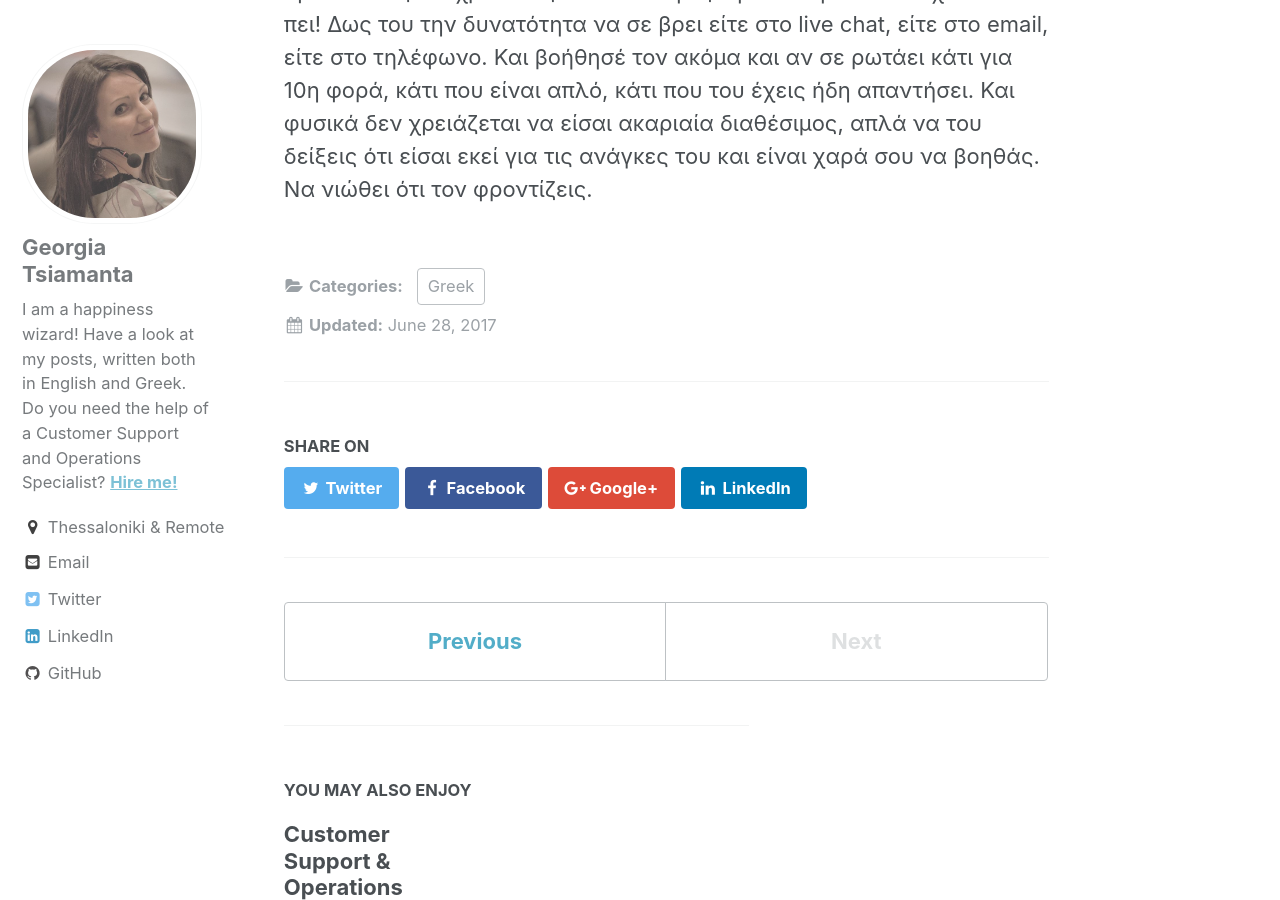
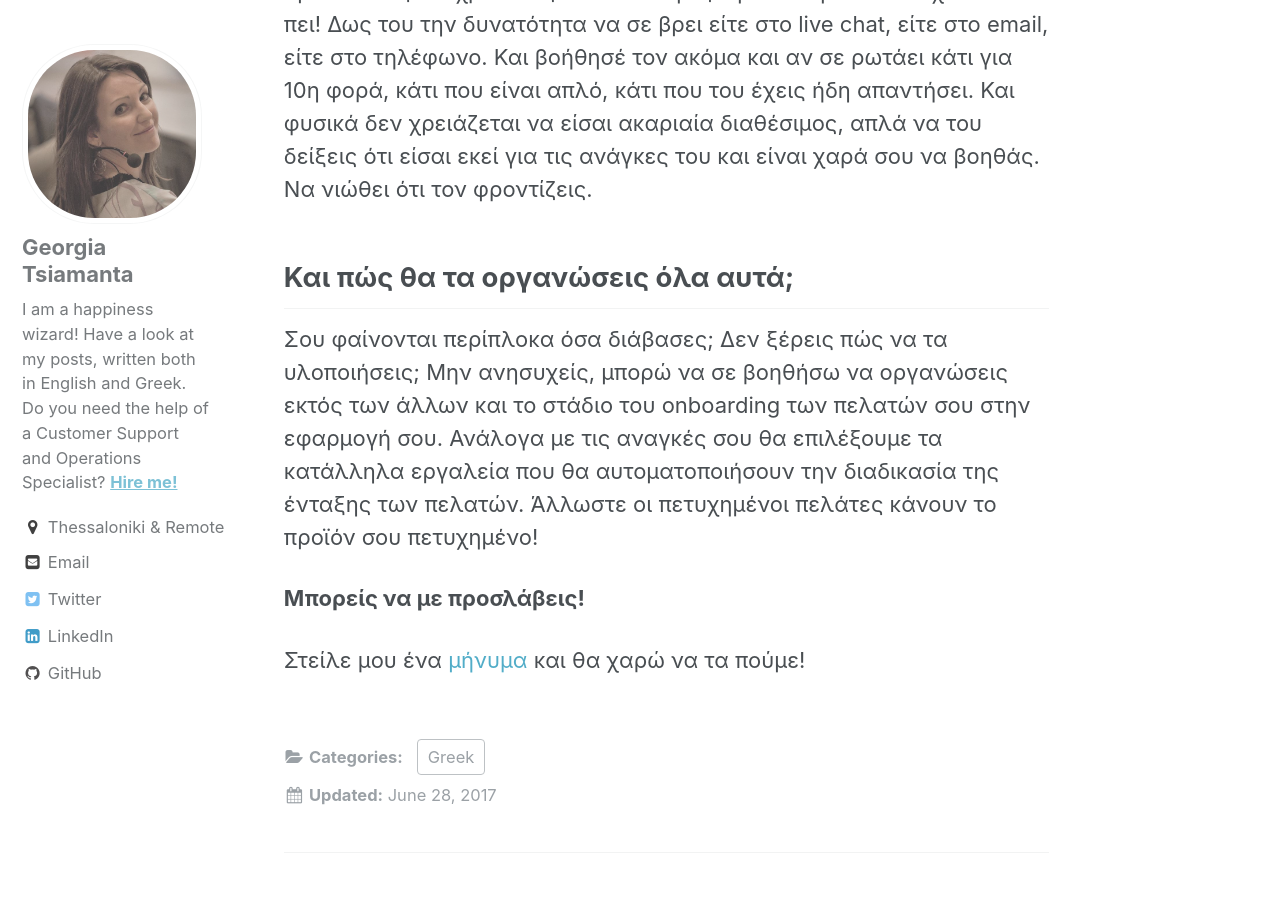
Before and after one commit to georgiats/georgiats.github.io, a Jekyll site: the page built from _posts/2017-06-28-onboard-your-customers.md, in a window 1280 px wide and 900 px high, scrolled down 3127 px. Built offline with Jekyll 4.4.1, drawn with Linux system fonts in a browser that asks for light colours.

Commit message:
onboard your customers post edits

```diff
--- a/_posts/2017-06-28-onboard-your-customers.md
+++ b/_posts/2017-06-28-onboard-your-customers.md
@@ -40,3 +40,12 @@ categories:
 Ακόμα και έχεις φτιάξει το καλύτερο, πιο χρήσιμο, πιο γυαλιστερό και πιο απαραίτητο προϊόν, το πρόβλημα είναι ότι ο πελάτης σου δεν έχει χρόνο για σένα. Τον κυνηγάει ο προϊστάμενός του, τα deadline, οι προσωπικές υποχρεώσεις.
 Κάντου την ζωή εύκολη! Άκου τι έχει να σου πει!
 Δως του την δυνατότητα να σε βρει είτε στο live chat, είτε στο email, είτε στο τηλέφωνο. Και βοήθησέ τον ακόμα και αν σε ρωτάει κάτι για 10η φορά, κάτι που είναι απλό, κάτι που του έχεις ήδη απαντήσει. Και φυσικά δεν χρειάζεται να είσαι ακαριαία διαθέσιμος, απλά να του δείξεις ότι είσαι εκεί για τις ανάγκες του και είναι χαρά σου να βοηθάς. Να νιώθει ότι τον φροντίζεις.
+
+
+## Και πώς θα τα οργανώσεις όλα αυτά;
+Σου φαίνονται περίπλοκα όσα διάβασες; Δεν ξέρεις πώς να τα υλοποιήσεις; Μην ανησυχείς, μπορώ να σε βοηθήσω να οργανώσεις εκτός των άλλων και το στάδιο του onboarding των πελατών σου στην εφαρμογή σου. Ανάλογα με τις αναγκές σου θα επιλέξουμε τα κατάλληλα εργαλεία που θα αυτοματοποιήσουν την διαδικασία της ένταξης των πελατών. Άλλωστε οι πετυχημένοι πελάτες κάνουν το προϊόν σου πετυχημένο!
+
+
+**Μπορείς να με προσλάβεις!**
+
+Στείλε μου ένα [μήνυμα](mailto:georgia.tsiamanta@gmail.com) και θα χαρώ να τα πούμε!
```
